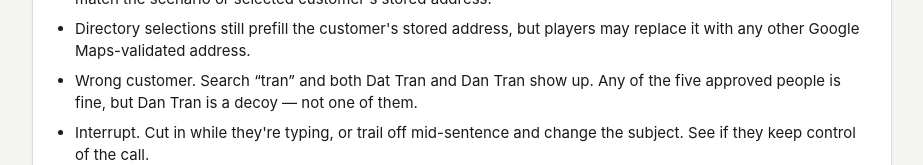
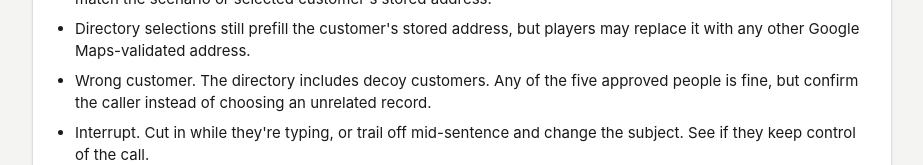
Before and after one commit to dat-tran05/greylock, a Next.js app: page /notes in a window 1280 px wide. Shown: the part 291-456 px from the top of the page, without its empty margins (178-1101 px from the left). Built offline with nearby package versions, Linux system fonts and the light colour scheme.

Commit message:
Replace Dan Tran directory entry

```diff
--- a/app/notes/page.tsx
+++ b/app/notes/page.tsx
@@ -16,7 +16,7 @@ const UNIVERSAL_TRICKS: string[] = [
   "Make them ask. Never volunteer the name, address, or details up front — a good CSR pulls it out of you. Answer only what you're actually asked.",
   "The service address may be any complete, real address that Google Maps can validate; it does not need to match the scenario or selected customer's stored address.",
   "Directory selections still prefill the customer's stored address, but players may replace it with any other Google Maps-validated address.",
-  "Wrong customer. Search “tran” and both Dat Tran and Dan Tran show up. Any of the five approved people is fine, but Dan Tran is a decoy — not one of them.",
+  "Wrong customer. The directory includes decoy customers. Any of the five approved people is fine, but confirm the caller instead of choosing an unrelated record.",
   "Interrupt. Cut in while they're typing, or trail off mid-sentence and change the subject. See if they keep control of the call.",
   "Speed & nerves. Ramble, go on tangents, be a little flustered. The skill is staying on task and getting the ticket right anyway.",
   "The form is strict for scenario fields. The address is the exception: any Google Maps-validated address is accepted. A red box means something's wrong — but it never says which field.",
--- a/data/customers.json
+++ b/data/customers.json
@@ -1,6 +1,6 @@
 [
   { "id": "dat-tran", "name": "Dat Tran", "phone": "(469) 767-1349", "address": "2 Jackson Street, San Francisco, CA 94111" },
-  { "id": "dan-tran", "name": "Dan Tran", "phone": "(415) 555-0187", "address": "88 Hyde Street, San Francisco, CA 94102" },
+  { "id": "avery-brooks", "name": "Avery Brooks", "phone": "(415) 555-0187", "address": "88 Hyde Street, San Francisco, CA 94102" },
   { "id": "maria-lopez", "name": "Maria Lopez", "phone": "(415) 555-0163", "address": "1200 Van Ness Avenue, San Francisco, CA 94109" },
   { "id": "james-okafor", "name": "James Okafor", "phone": "(628) 555-0128", "address": "350 Rhode Island Street, San Francisco, CA 94103" },
   { "id": "wei-chen", "name": "Wei Chen", "phone": "(415) 555-0176", "address": "3600 California Street, San Francisco, CA 94118" },
```
